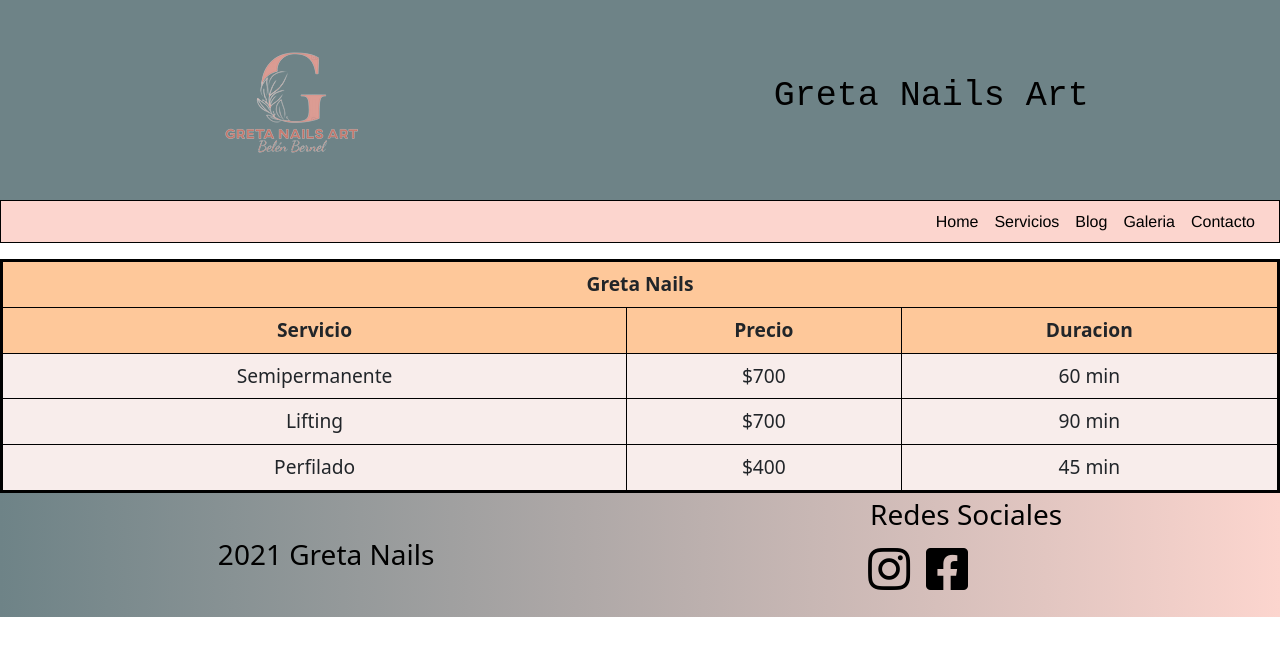
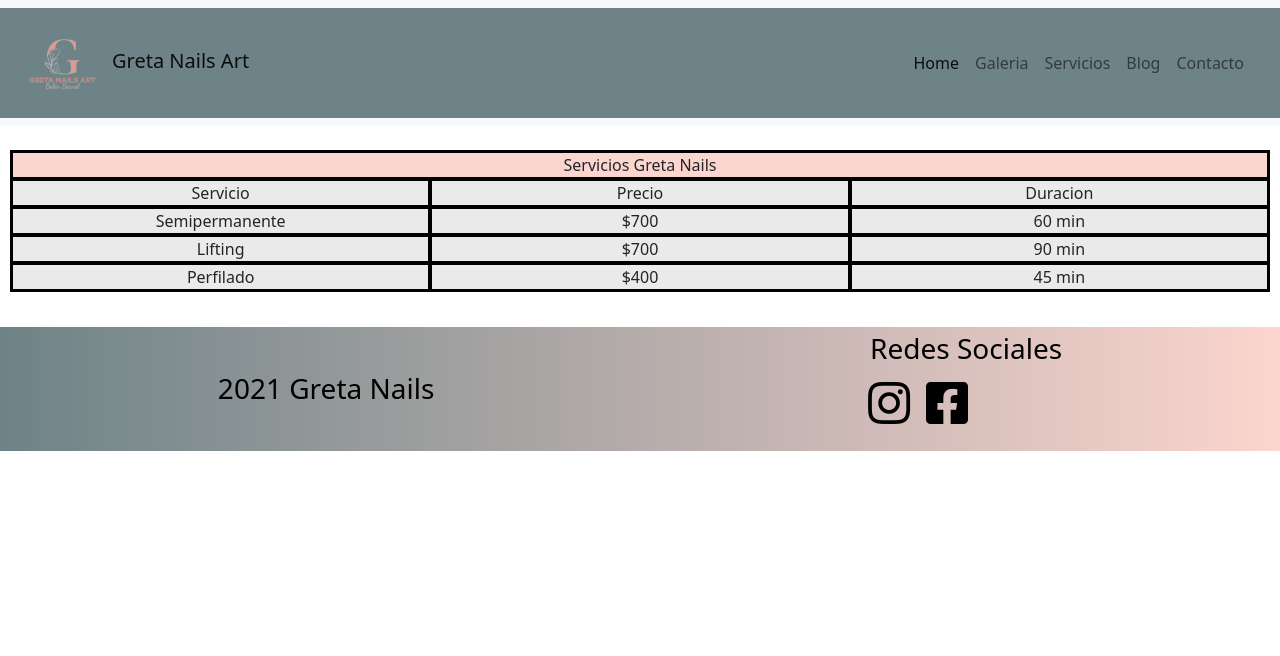
Before and after one commit to Facuprz/gretaNails, a website: page servicios.html in a window 1280 px wide. Drawn offline with nearby package versions, Linux system fonts and the light colour scheme.

Commit message:
Boostrap a todas las paginas

```diff
--- a/servicios.html
+++ b/servicios.html
@@ -4,9 +4,6 @@
     <meta charset="UTF-8">
     <meta http-equiv="X-UA-Compatible" content="IE=edge">
     <meta name="viewport" content="width=device-width, initial-scale=1.0">
-    <!-- SEO -->
-    <meta name="keywords" content="Manicura, Manicuria, Nails, Spa">
-    <meta name="description" content="Servicios de Manicuria de Greta Nails Art">
     <!-- fontawesome -->
     <link rel="stylesheet" href="https://use.fontawesome.com/releases/v5.15.4/css/all.css" integrity="sha384-DyZ88mC6Up2uqS4h/KRgHuoeGwBcD4Ng9SiP4dIRy0EXTlnuz47vAwmeGwVChigm" crossorigin="anonymous">
     <!-- google fonts -->
@@ -16,68 +13,65 @@
     <!-- boostrap -->
     <link href="https://cdn.jsdelivr.net/npm/bootstrap@5.1.3/dist/css/bootstrap.min.css" rel="stylesheet" integrity="sha384-1BmE4kWBq78iYhFldvKuhfTAU6auU8tT94WrHftjDbrCEXSU1oBoqyl2QvZ6jIW3" crossorigin="anonymous">
     <!-- mi css -->
-    <link rel="stylesheet" href="/sass/miarchivoCSS.css">
+    <link rel="stylesheet" href="style.css">
     <title>Servicios - Greta Nails</title>
 </head>
 <body>
     <header>
-        <div class="divLogo">
-            <a href="index.html"><img src="imagenes/logoGreta-removebg-preview.png" alt="logo"></a>
-            <h1 class="tituloPrincipal">Greta Nails Art</h1>
+        <nav class="navbar navbar-light navbar-expand-lg bg-light fixed-top">
+            <div class="container-fluid">
+                <a class="navbar-brand" href="#">
+                    <img src="imagenes/logoGreta-removebg-preview.png" alt="logo" width="100" height="100" class="d-inline-block align-text-center">Greta Nails Art
+                </a>
+                <button class="navbar-toggler" type="button" data-bs-toggle="offcanvas" data-bs-target="#navbarOffcanvasLg" aria-controls="navbarOffcanvasLg">
+                    <span class="navbar-toggler-icon"></span>
+                </button>
+                <div class="offcanvas offcanvas-end" tabindex="-1" id="navbarOffcanvasLg" aria-labelledby="navbarOffcanvasLgLabel">
+                    <div class="offcanvas-header">
+                        <h5 class="offcanvas-title" id="offcanvasNavbarLabel">Greta Nails Art</h5>
+                        <button type="button" class="btn-close text-reset" data-bs-dismiss="offcanvas" aria-label="Close"></button>
                     </div>
-        <div>
-            <nav>
-                <ul class="listaMenu">
-                    <li class="itemMenu">
-                        <a href="index.html">Home</a>
+                    <div class="offcanvas-body">
+                        <ul class="navbar-nav justify-content-end flex-grow-1 pe-3">
+                            <li class="nav-item">
+                                <a class="nav-link active" aria-current="page" href="index.html">Home</a>
                             </li>
-                    <li class="itemMenu">
-                        <a href="servicios.html">Servicios</a>
+                            <li class="nav-item">
+                                <a class="nav-link" href="galeria.html">Galeria</a>
                             </li>
-                    <li class="itemMenu">
-                        <a href="blog.html">Blog</a>
-                        <!-- <ul class="subMenu">
-                            <li>Blog 1</li>
-                            <li>Blog 2</li>
-                            <li>Blog 3</li>
-                        </ul> -->
+                            <li class="nav-item">
+                                <a class="nav-link" href="servicios.html">Servicios</a>
                             </li>
-                    <li class="itemMenu">
-                        <a href="galeria.html">Galeria</a>
+                            <li class="nav-item">
+                                <a class="nav-link" href="blog.html">Blog</a>
                             </li>
-                    <li class="itemMenu">
-                        <a href="contacto.html">Contacto</a>
+                            <li class="nav-item">
+                                <a class="nav-link" href="contacto.html">Contacto</a>
                             </li>
                         </ul>
+                    </div>
+                </div>
+            </div>
         </nav>
+    </header>
+    <main class="mainServicios">
+        <div class="contenedorServicios">
+            <div class="parent">
+                <div class="div1 caja">Servicios Greta Nails</div>
+                <div class="div2 caja">Servicio</div>
+                <div class="div3 caja">Precio</div>
+                <div class="div4 caja">Duracion</div>
+                <div class="div5 caja">Semipermanente</div>
+                <div class="div6 caja">$700</div>
+                <div class="div7 caja">60 min</div>
+                <div class="div8 caja">Lifting</div>
+                <div class="div9 caja">$700</div>
+                <div class="div10 caja">90 min</div>
+                <div class="div11 caja">Perfilado</div>
+                <div class="div12 caja">$400</div>
+                <div class="div13 caja">45 min</div>
             </div>
-    </header>
-    <main>
-        <table class="tablaServicios">
-            <tr>
-                <th colspan="3">Greta Nails</th>
-            </tr>
-            <tr>
-                <th>Servicio</th>
-                <th>Precio</th>
-                <th>Duracion</th>
-            </tr>
-            <tr>
-                <td>Semipermanente</td>
-                <td>$700</td>
-                <td>60 min</td>
-            </tr>
-            <tr>
-                <td>Lifting</td>
-                <td>$700</td>
-                <td>90 min</td>
-            </tr>
-            <tr>
-                <td>Perfilado</td>
-                <td>$400</td>
-                <td>45 min</td>
-            </tr>
-        </table>
+        </div>
     </main>
     <footer>
         <section class="derechosSection">
--- a/style.css
+++ b/style.css
@@ -247,3 +247,46 @@ h3{
 .container-fluid{
     background-color: #6E8387;
 }
+
+.contenedorServicios{
+    /* padding: 120px; */
+    padding-top: 140px;
+    padding-bottom: 25px;
+}
+
+/* Grilla servicios */
+
+.parent {
+    display: grid;
+    grid-template-columns: repeat(3, 1fr);
+    grid-template-rows: repeat(5, 1fr);
+    grid-column-gap: 0px;
+    grid-row-gap: 0px;
+    border: solid 1px black;
+    background: #eaeaea;
+    }
+.div1 {
+    grid-area: 1 / 1 / 2 / 4;
+    background-color: #fcd5ce;
+}
+.div2 { grid-area: 2 / 1 / 3 / 2; }
+.div3 { grid-area: 2 / 2 / 3 / 3; }
+.div4 { grid-area: 2 / 3 / 3 / 4; }
+.div5 { grid-area: 3 / 1 / 4 / 2; }
+.div6 { grid-area: 3 / 2 / 4 / 3; }
+.div7 { grid-area: 3 / 3 / 4 / 4; }
+.div8 { grid-area: 4 / 1 / 5 / 2; }
+.div9 { grid-area: 4 / 2 / 5 / 3; }
+.div10 { grid-area: 4 / 3 / 5 / 4; }
+.div11 { grid-area: 5 / 1 / 6 / 2; }
+.div12 { grid-area: 5 / 2 / 6 / 3; }
+.div13 { grid-area: 5 / 3 / 6 / 4; }
+
+/* .mainServicios{
+    text-align: center;
+} */
+
+.caja{
+    border: 2px solid black;
+    text-align: center;
+}
```
Also changed, not shown: blog.html (+33 -24 lines), contacto.html (+38 -33 lines), galeria.html (+28 -26 lines), index.html (+2 -5 lines), 1 other file. Lines whose indentation alone changed are shown as unchanged.
